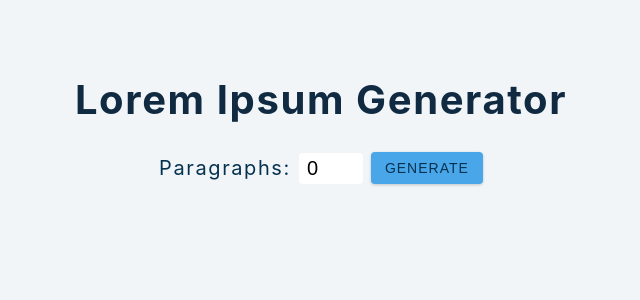
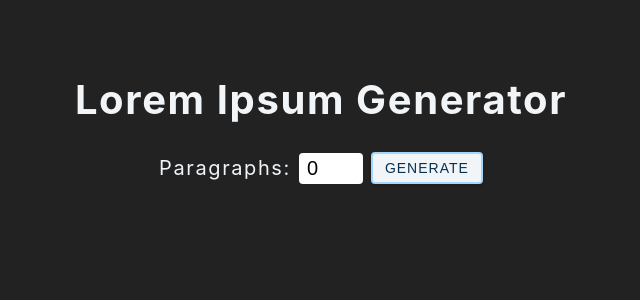
Before and after one commit to SherifAckles/lorem-ipsum-generator, a React (Vite) app: page / in a window 1280 px wide. Shown: the top 300 px of the page, without its empty margins (319-959 px from the left). Built offline with nearby package versions, Linux system fonts and the light colour scheme.

Commit message:
changed the body bg and the text colors

```diff
--- a/src/index.css
+++ b/src/index.css
@@ -61,8 +61,8 @@ Global Styles
 body {
   font-family: -apple-system, BlinkMacSystemFont, "Segoe UI", Roboto, Oxygen,
     Ubuntu, Cantarell, "Open Sans", "Helvetica Neue", sans-serif;
-  background: var(--clr-grey-10);
-  color: var(--clr-grey-1);
+  background: var(--clr-black);
+  color: var(--clr-grey-10);
   line-height: 1.5;
   font-size: 0.875rem;
 }
@@ -126,14 +126,14 @@ p {
 
 .btn {
   text-transform: uppercase;
-  background: var(--clr-primary-5);
+  background: var(--clr-grey-10);
   color: var(--clr-primary-1);
   padding: 0.375rem 0.75rem;
   letter-spacing: 1px;
   display: inline-block;
   transition: var(--transition);
   font-size: 0.875rem;
-  border: 2px solid var(--clr-primary-5);
+  border: 2px solid var(--clr-primary-8);
   cursor: pointer;
   box-shadow: 0 1px 3px rgba(0, 0, 0, 0.2);
   border-radius: var(--radius);
@@ -189,7 +189,7 @@ h3 {
 }
 label {
   font-size: 1.25rem;
-  color: var(--clr-primary-1);
+  color: var(--clr-grey-10);
 }
 input {
   padding: 0.25rem 0.5rem;
```
